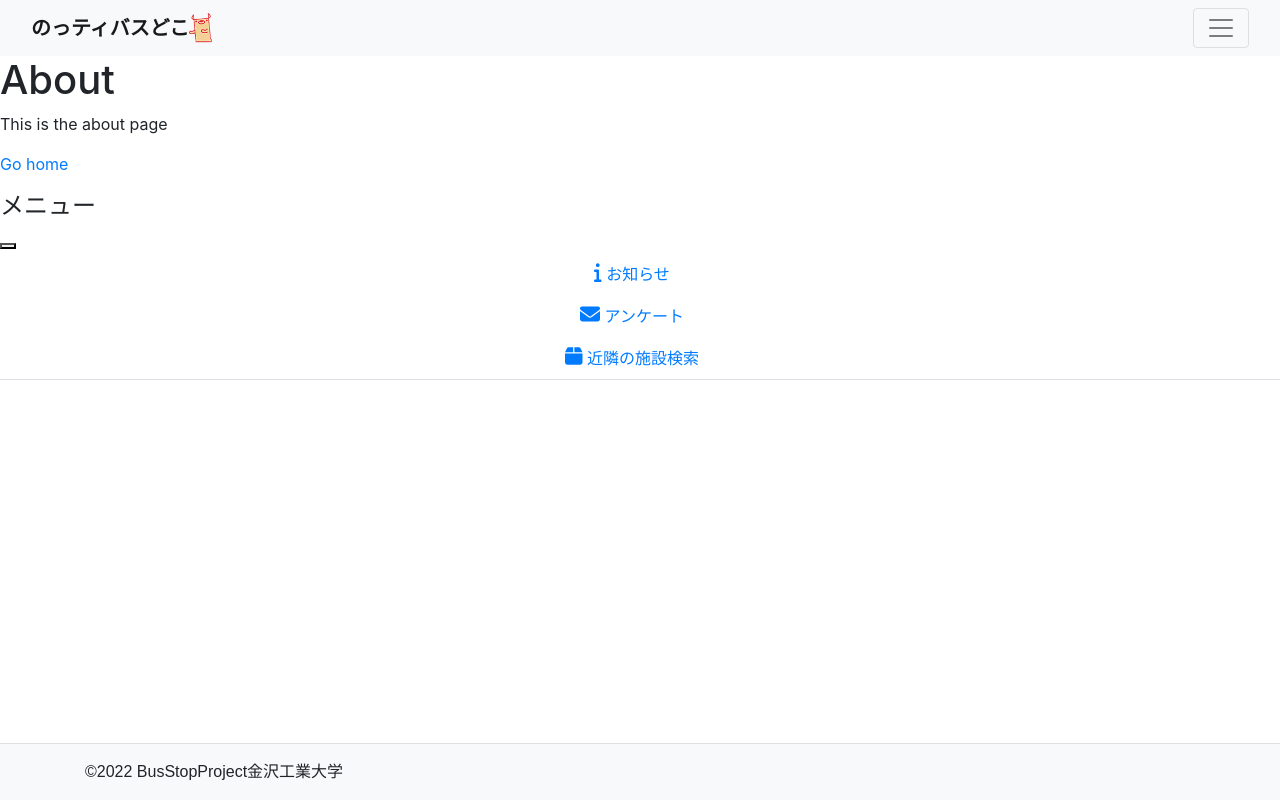
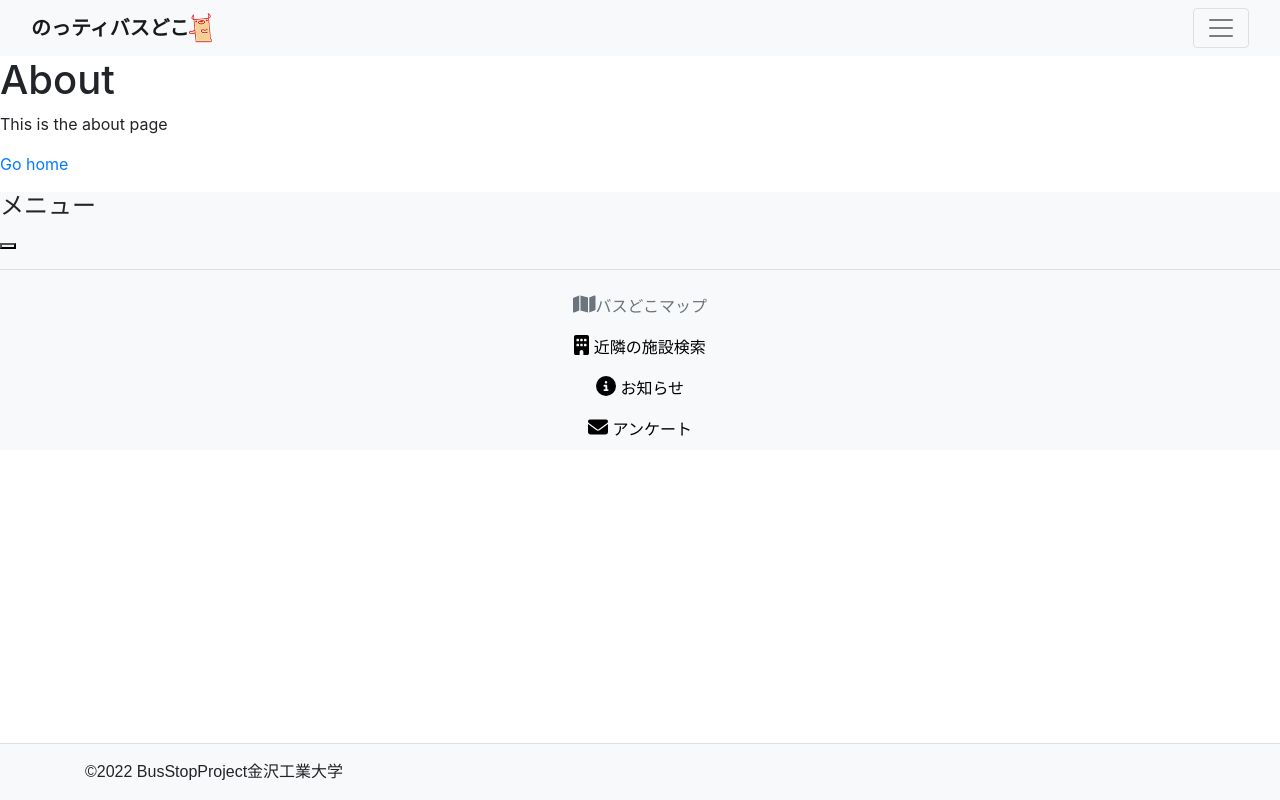
Before and after one commit to TakayaKatsuki/React-BusLocation, a Next.js app: page /about in a window 1280 px wide. Both pictures are taken after a click on the button 1221 px from the left and 28 px from the top of the page. Built offline with nearby package versions, Linux system fonts and the light colour scheme; a web font is replaced by a local one.

Commit message:
MapContralTabとHeader及びMenuのスタイル変更

```diff
--- a/components/Header.tsx
+++ b/components/Header.tsx
@@ -1,13 +1,10 @@
 import React, { VFC } from 'react'
-import { Container, Nav, Navbar, Offcanvas } from 'react-bootstrap'
-import { FontAwesomeIcon } from '@fortawesome/react-fontawesome'
-import { faBox, faEnvelope, faInfo } from '@fortawesome/free-solid-svg-icons'
+import { Container, Navbar } from 'react-bootstrap'
 import image from "../img/top-icon.png";
 import Image from "next/image";
+import Menu from './Menu';
 
-const IconStyle: React.CSSProperties = {
-  height: "20px",
-}
+
 
 const Header: VFC = () => {
   return (
@@ -24,27 +21,9 @@ const Header: VFC = () => {
               id={`offcanvasNavbar-expand-false`}
               aria-labelledby={`offcanvasNavbarLabel-expand-false`}
               placement="end"
-              className='wf-roundedmplus1c'
-              >
-              <Offcanvas.Header closeButton>
-                <h4>メニュー</h4>
-              </Offcanvas.Header>
-              {/* コンポーネント化↓ */}
-              <Nav variant='tabs' className='flex-column text-center'>
-                <Nav.Link className='mr-3'>
-                  <FontAwesomeIcon style={ IconStyle } icon={ faInfo } />{' '}
-                  お知らせ
-                </Nav.Link>
-                <Nav.Link href="https://goo.gl/forms/kI5PV0gUbs13fVhK2" className='mr-3'>
-                  <FontAwesomeIcon style={ IconStyle } icon={ faEnvelope } />{' '}
-                  アンケート
-                </Nav.Link>
-                <Nav.Link className='mr-3'>
-                  {/* アイコン適当なので変える */}
-                  <FontAwesomeIcon style={ IconStyle } icon={ faBox }/>{' '}
-                  近隣の施設検索
-                </Nav.Link>
-              </Nav>
+              className='bg-light wf-roundedmplus1c'
+            >
+              <Menu />
             </Navbar.Offcanvas>
           </Navbar.Collapse>
         </Container>
--- a/components/MapActivity/Map.tsx
+++ b/components/MapActivity/Map.tsx
@@ -44,7 +44,7 @@ const Map: VFC<Props> = ({ route, center }) => {
     }
     setCurrentPosition(currentPosition)
     setMapCenter(currentPosition)
-    console.log(currentPosition)
+    // console.log(currentPosition)
   }
   const error = () => {
 
--- /dev/null
+++ b/components/Menu.tsx
@@ -0,0 +1,49 @@
+import React, { VFC } from 'react'
+import { Offcanvas, Nav } from 'react-bootstrap'
+import { FontAwesomeIcon } from '@fortawesome/react-fontawesome'
+import { faBuilding, faCircleInfo, faEnvelope, faMap } from '@fortawesome/free-solid-svg-icons'
+import styled from 'styled-components'
+
+const IconStyle: React.CSSProperties = {
+  height: "20px",
+}
+//BootstrapのNav.Linkを拡張
+const MenuButton = styled(Nav.Link)`
+  padding: 1rem;
+  color: black;
+  &:hover{
+    background-color: var(--bs-gray-200);
+    color: black;
+  }
+`
+
+const Menu:VFC = () => {
+  return (
+    <div className='wf-roundedmplus1c regular'>
+      <Offcanvas.Header closeButton>
+        <h4>メニュー</h4>
+      </Offcanvas.Header>
+      <hr />
+      <Nav className='d-flex flex-column text-center '>
+        <MenuButton className='disabled'>
+          <FontAwesomeIcon style={IconStyle} icon={faMap}/>
+          バスどこマップ
+        </MenuButton>
+        <MenuButton href="#" className=''>
+          <FontAwesomeIcon style={IconStyle} icon={faBuilding} />{' '}
+          近隣の施設検索
+        </MenuButton>
+        <MenuButton className=''>
+          <FontAwesomeIcon style={IconStyle} icon={faCircleInfo} />{' '}
+          お知らせ
+        </MenuButton>
+        <MenuButton href="https://goo.gl/forms/kI5PV0gUbs13fVhK2" className=''>
+          <FontAwesomeIcon style={IconStyle} icon={faEnvelope} />{' '}
+          アンケート
+        </MenuButton>
+      </Nav>
+    </div>
+  )
+}
+
+export default Menu
```
Also changed, not shown: components/MapActivity/SetBusStop.tsx (+6 -13 lines), components/MapControlTab.tsx (+23 -7 lines).
